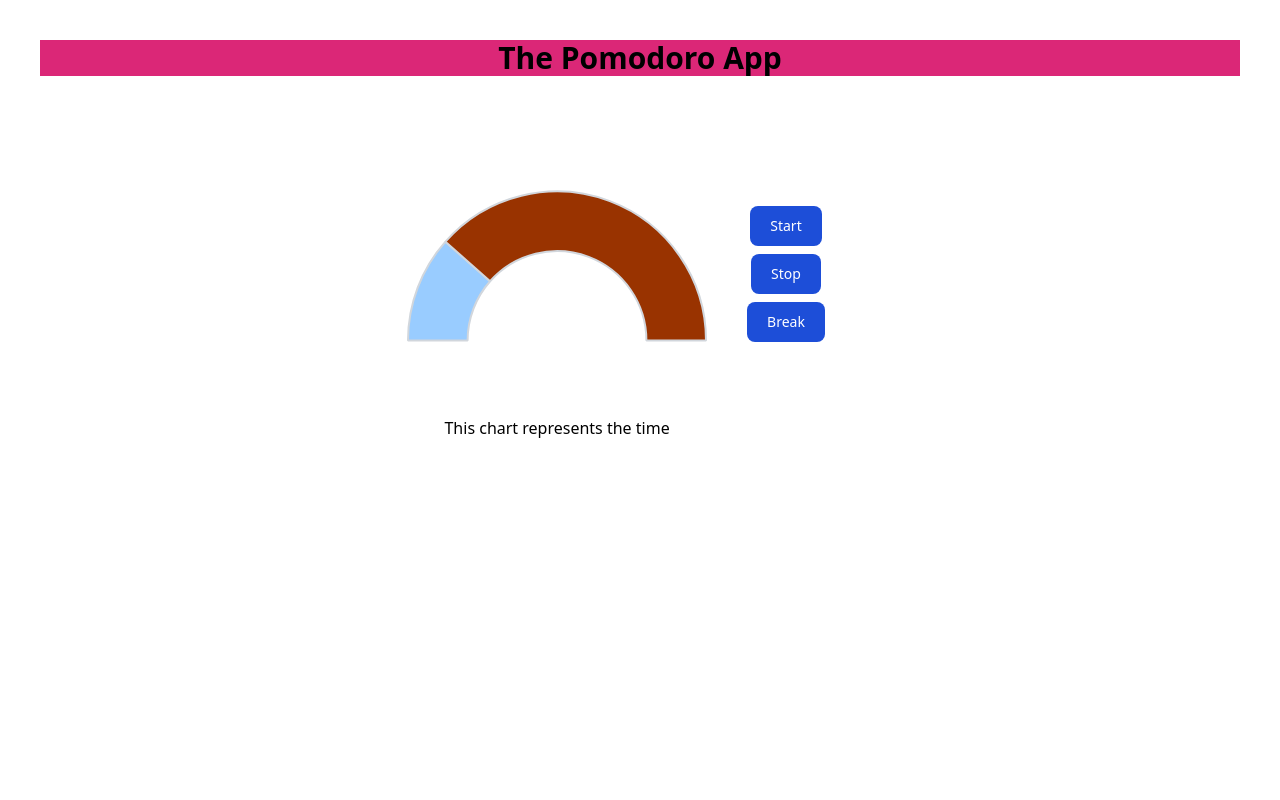
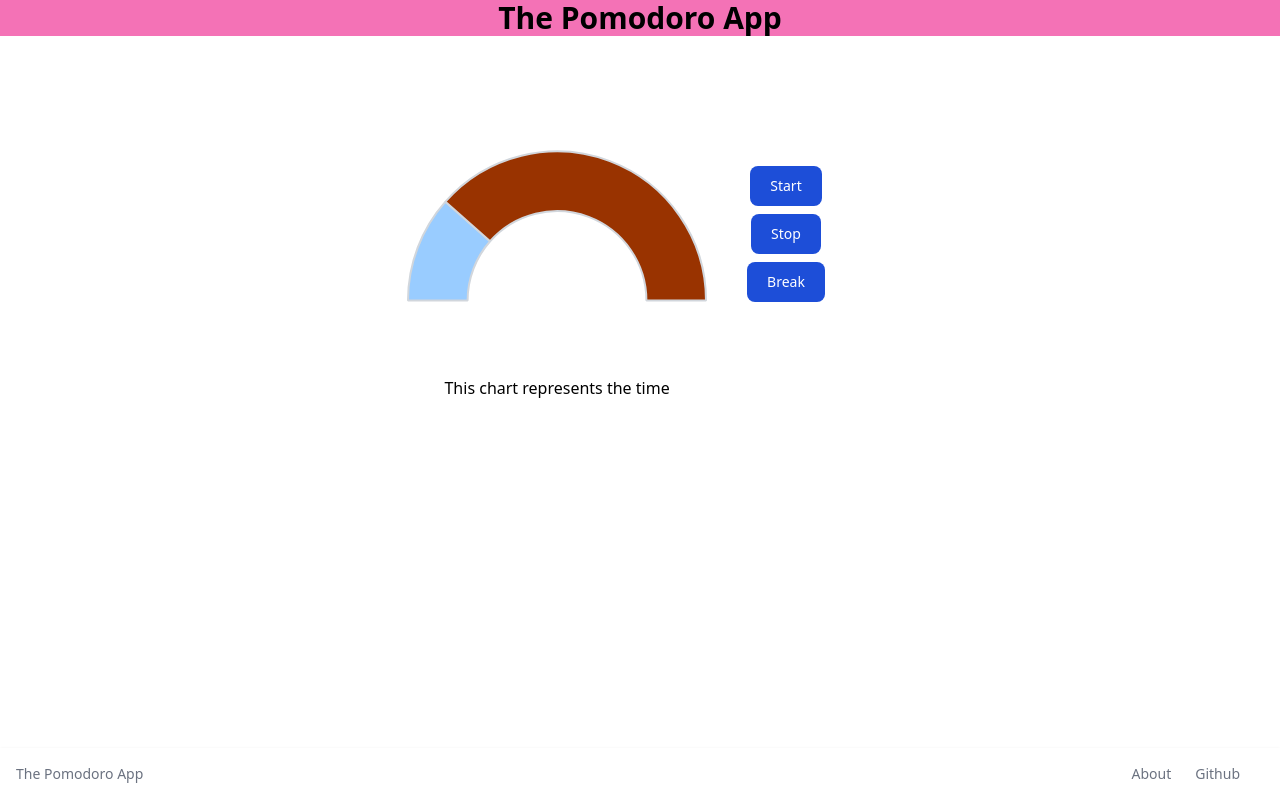
Before and after one commit to siddh34/pomodoro-app, a React (Vite) app: page / in a window 1280 px wide. Built offline with nearby package versions, Linux system fonts and the light colour scheme.

Commit message:
done with footer

```diff
--- a/src/pages/home_page.tsx
+++ b/src/pages/home_page.tsx
@@ -2,8 +2,9 @@ import Chart from "../components/charts";
 
 function home_page() {
     return (
-        <>
-            <div className="flex items-center justify-center m-10 bg-pink-600 h-25">
+        <div className="flex flex-col min-h-screen">
+            <div className="flex-grow">
+                <div className="flex items-center justify-center bg-pink-400 m-15 h-25">
                     <h1 className="text-3xl font-bold">The Pomodoro App</h1>
                 </div>
 
@@ -38,7 +39,33 @@ function home_page() {
                         </div>
                     </div>
                 </div>
-        </>
+            </div>
+            <footer className="bg-white shadow dark:bg-gray-800">
+                <div className="w-full max-w-screen-xl p-4 mx-auto md:flex md:items-center md:justify-between">
+                    <span className="text-sm text-gray-500 sm:text-center dark:text-gray-400">
+                        The Pomodoro App
+                    </span>
+                    <ul className="flex flex-wrap items-center mt-3 text-sm font-medium text-gray-500 dark:text-gray-400 sm:mt-0">
+                        <li>
+                            <a
+                                href="#"
+                                className="hover:underline me-4 md:me-6"
+                            >
+                                About
+                            </a>
+                        </li>
+                        <li>
+                            <a
+                                href="#"
+                                className="hover:underline me-4 md:me-6"
+                            >
+                                Github
+                            </a>
+                        </li>
+                    </ul>
+                </div>
+            </footer>
+        </div>
     );
 }
 
```
Lines whose indentation alone changed are shown as unchanged.
